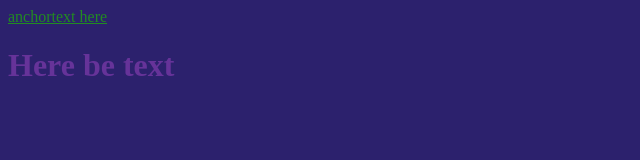
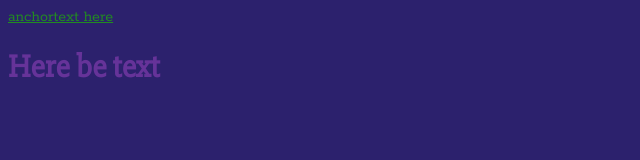
Before and after one commit to tuningmind-tiy/wiki-sass-wk-06, a website built with webpack: page index.html in a window 1280 px wide. Shown: the full height of the page, 0-640 px from the left. Built offline with Linux system fonts and the light colour scheme.

Commit message:
Select colors, layout, and topic

```diff
--- a/app/styles/_colors.sass
+++ b/app/styles/_colors.sass
@@ -6,3 +6,6 @@
 
 $main-color: $app-blue
 $highlight: darken($app-highlight, 30%)
+/*font-family: 'Slabo 27px', serif;*/
+/*@import url('https://fonts.googleapis.com/css?family=Slabo+27px');*/
+/*@import url('https://fonts.googleapis.com/css?family=Rokkitt|Slabo+27px');*/
--- a/app/styles/main.sass
+++ b/app/styles/main.sass
@@ -1,11 +1,15 @@
 @import "colors"
+@import url('https://fonts.googleapis.com/css?family=Slabo+27px')
+@import url('https://fonts.googleapis.com/css?family=Rokkitt|Slabo+27px')
 
 body
   background-color: darken($main-color, 30%)
   color: lighten($main-color, 30%)
+  font-family: 'Rokkitt', serif;
 
 h1
   color: $app-purple
+  font-family: 'Slabo 27px', serif;
 
 a
   color: $app-green
--- a/index.html
+++ b/index.html
@@ -5,6 +5,8 @@
     <meta name="viewport" content="width=device-width, initial-scale=1">
     <title>sassy</title>
     <link rel="stylesheet" href="">
+    <link href="https://fonts.googleapis.com/css?family=Slabo+27px" rel="stylesheet">
+    <link href="https://fonts.googleapis.com/css?family=Rokkitt|Slabo+27px" rel="stylesheet">
   </head>
   <body>
     <nav>
```
Also changed, not shown: README.md (added), dist/bundle.js, img/BonsaiTridentMaple.jpg (added), img/clippers.jpg (added).
